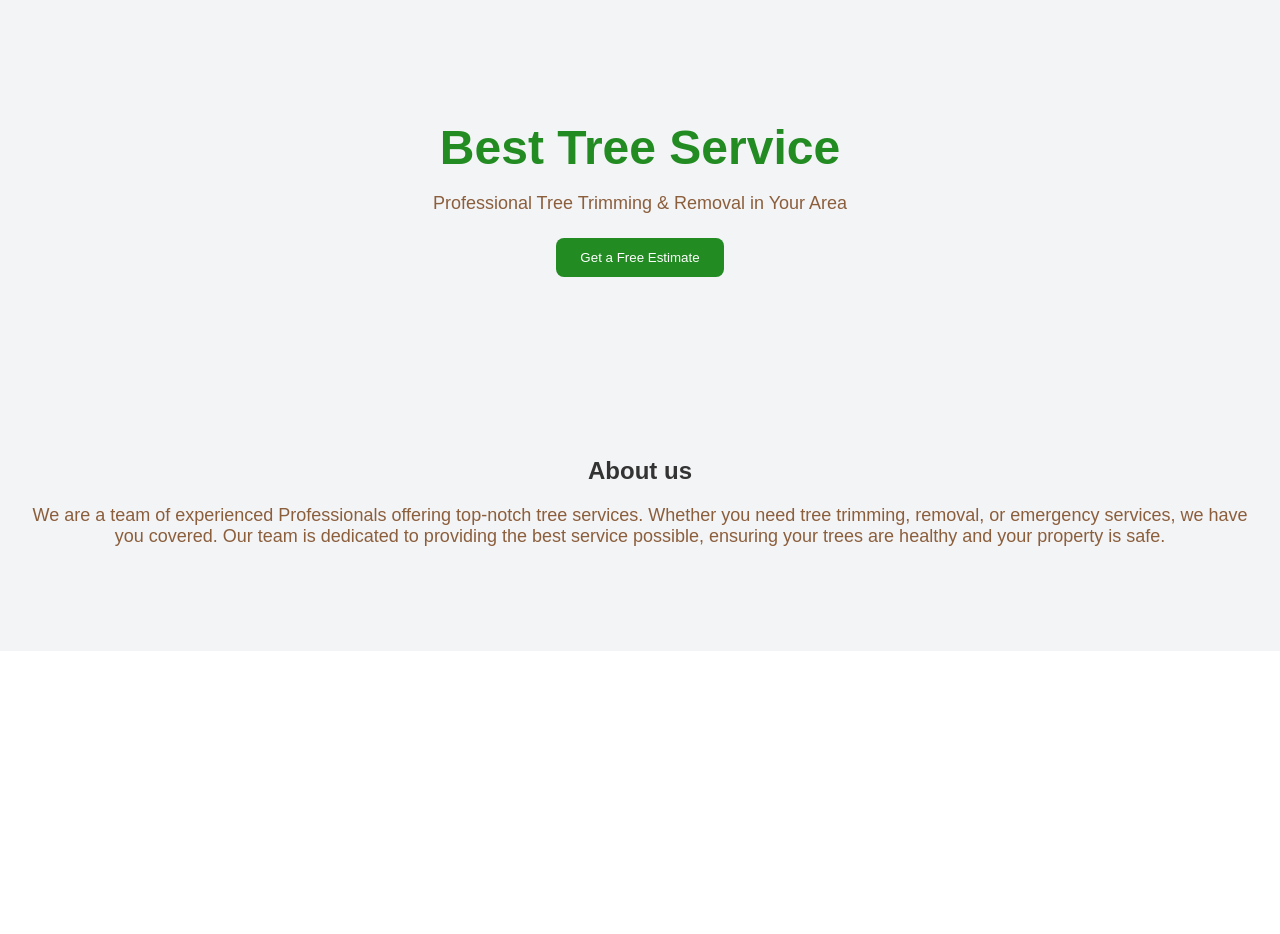
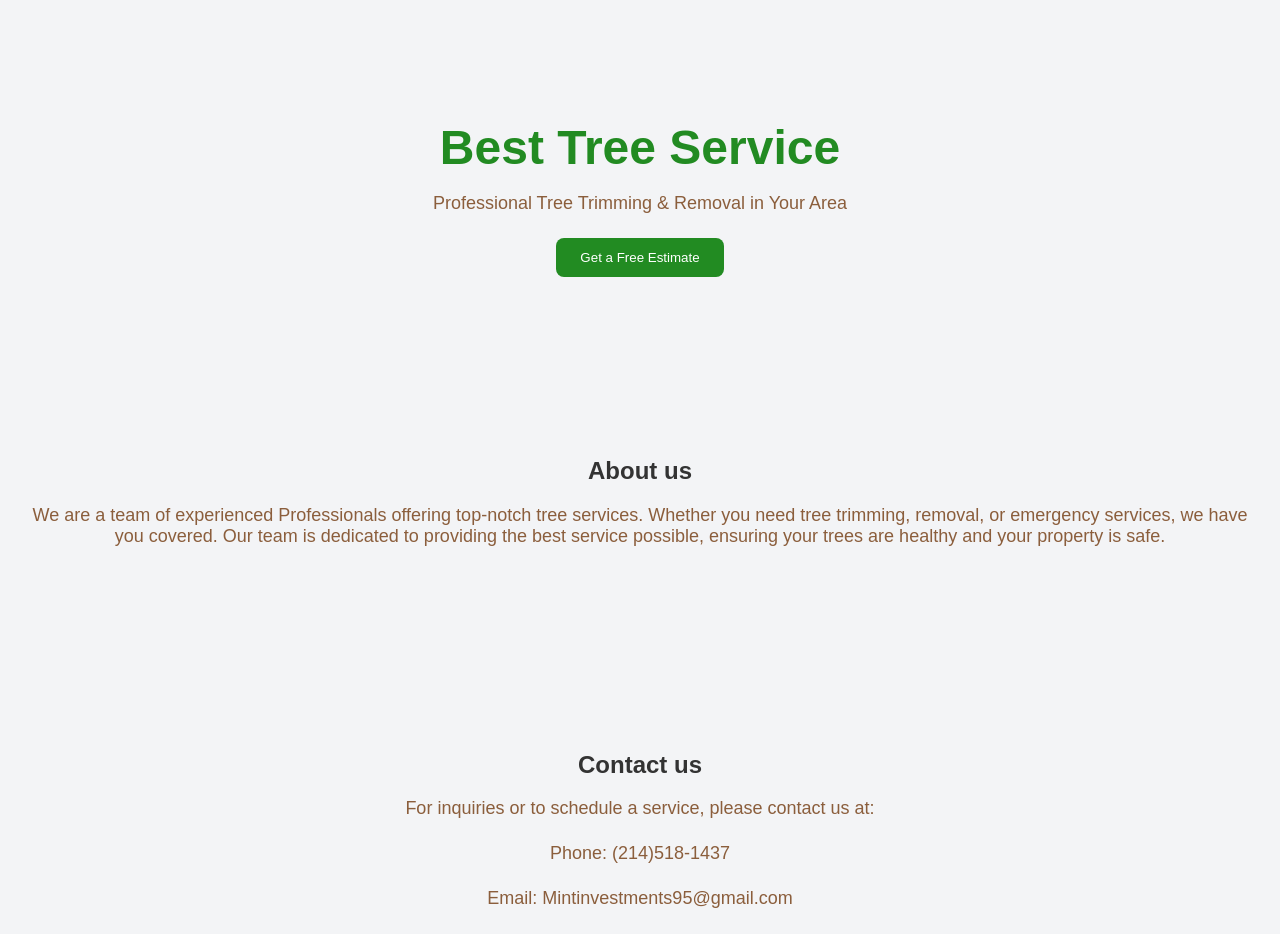
Before and after one commit to Joaquin95/Best-Tree-Service, a React (Create React App) app: page / in a window 1280 px wide. Shown: the top 934 px of the page. Before the commit the page ends 800 px from the top, so only its background shows below. Built offline with nearby package versions, Linux system fonts and the light colour scheme.

Commit message:
adding hyperlinks to email

```diff
--- a/src/index.css
+++ b/src/index.css
@@ -81,3 +81,5 @@ button:hover {
 .form-container form button:hover {
     background-color: #196619;
 }
+
+/* Home page */
--- a/src/pages/Home.js
+++ b/src/pages/Home.js
@@ -25,7 +25,13 @@ export default function Home() {
       </section>
 
       {/* Contact us Section vv*/}
-
+        <section className="contact-section">
+          <h2>Contact us</h2>
+          <p> For inquiries or to schedule a service, please contact us at:</p>
+          <p>Phone: (214)518-1437</p>
+          <p>Email: Mintinvestments95@gmail.com</p>
+          <p>Location: Dallas, TX</p>
+        </section>
     </main>
   );
 }
```
